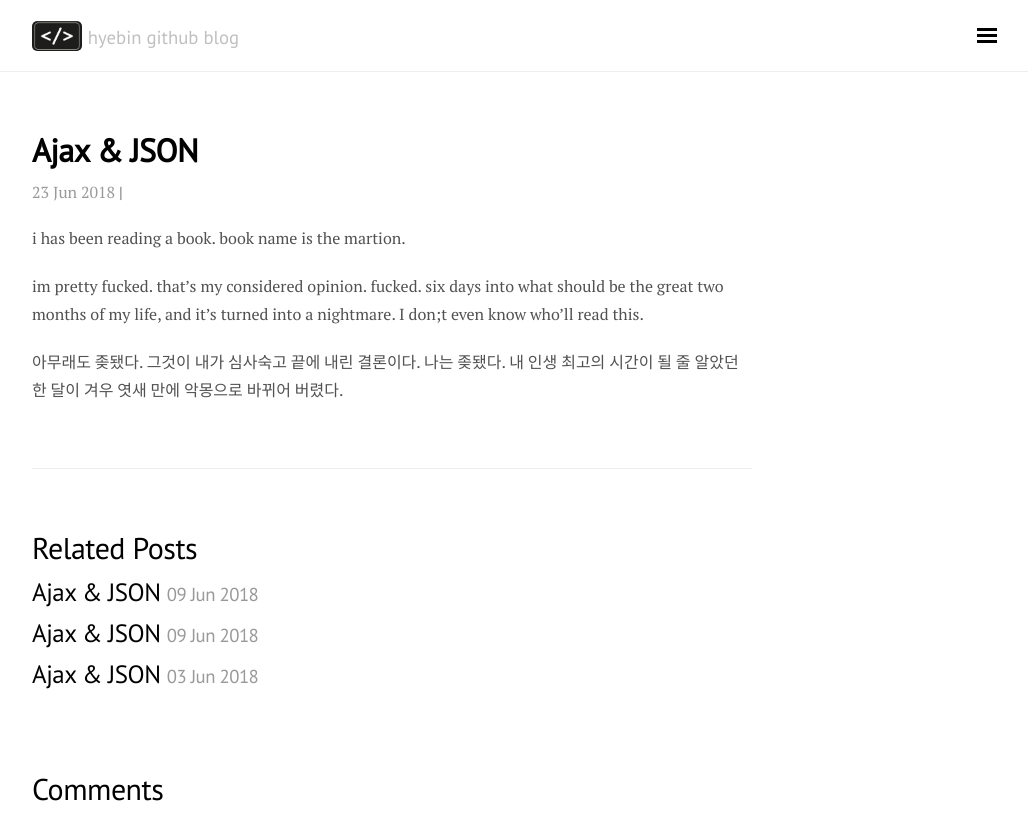
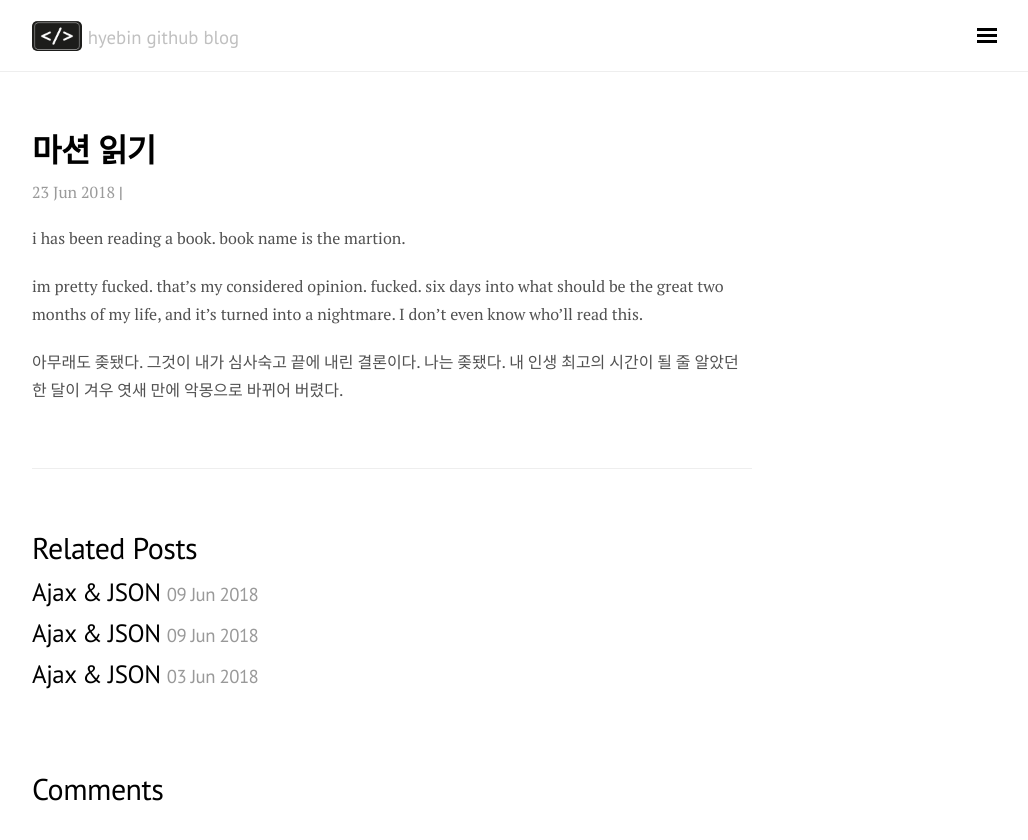
Before and after one commit to hyebinnam/hyebinnam.github.io, a Jekyll site: the page built from _posts/2018-06-23-whats-jekyll.md, in a window 1280 px wide. Shown: the top 840 px of the page, without its empty margins (248-1276 px from the left). Built offline with Jekyll 4.4.1, drawn with Linux system fonts in a browser that asks for light colours; nearby versions of some CDN libraries; comment, search, counter and statistics services are not loaded.

Commit message:
6월 23일 포스팅 타이틀 수정

```diff
--- a/_posts/2018-06-23-whats-jekyll.md
+++ b/_posts/2018-06-23-whats-jekyll.md
@@ -1,6 +1,6 @@
 ---
 layout: post
-title: Ajax & JSON
+title: 마션 읽기
 ---
 i has been reading a book.
 book name is the martion.
@@ -10,7 +10,7 @@ that's my considered opinion.
 fucked.
 six days into what should be the great two months of my life,
 and it's turned into a nightmare.
-I don;t even know who'll read this.
+I don't even know who'll read this.
 
 아무래도 좆됐다.
 그것이 내가 심사숙고 끝에 내린 결론이다.
```
